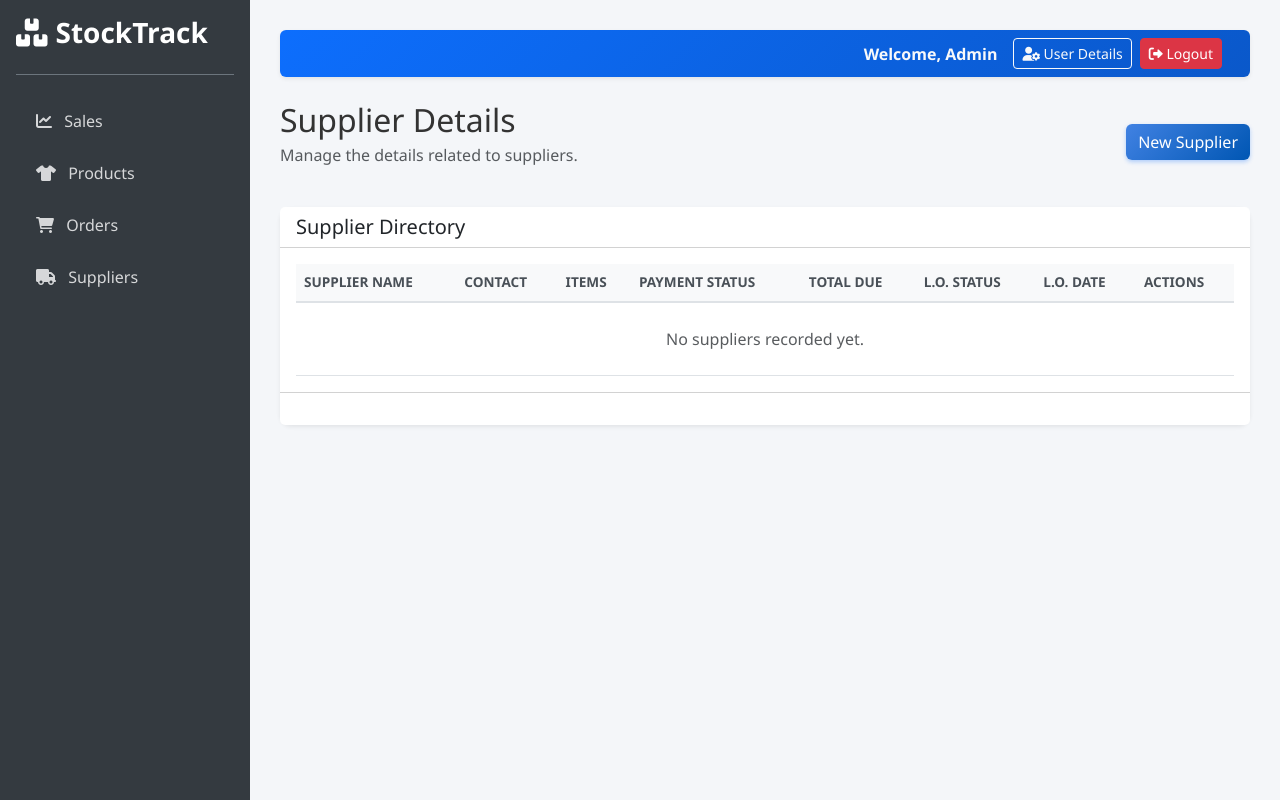
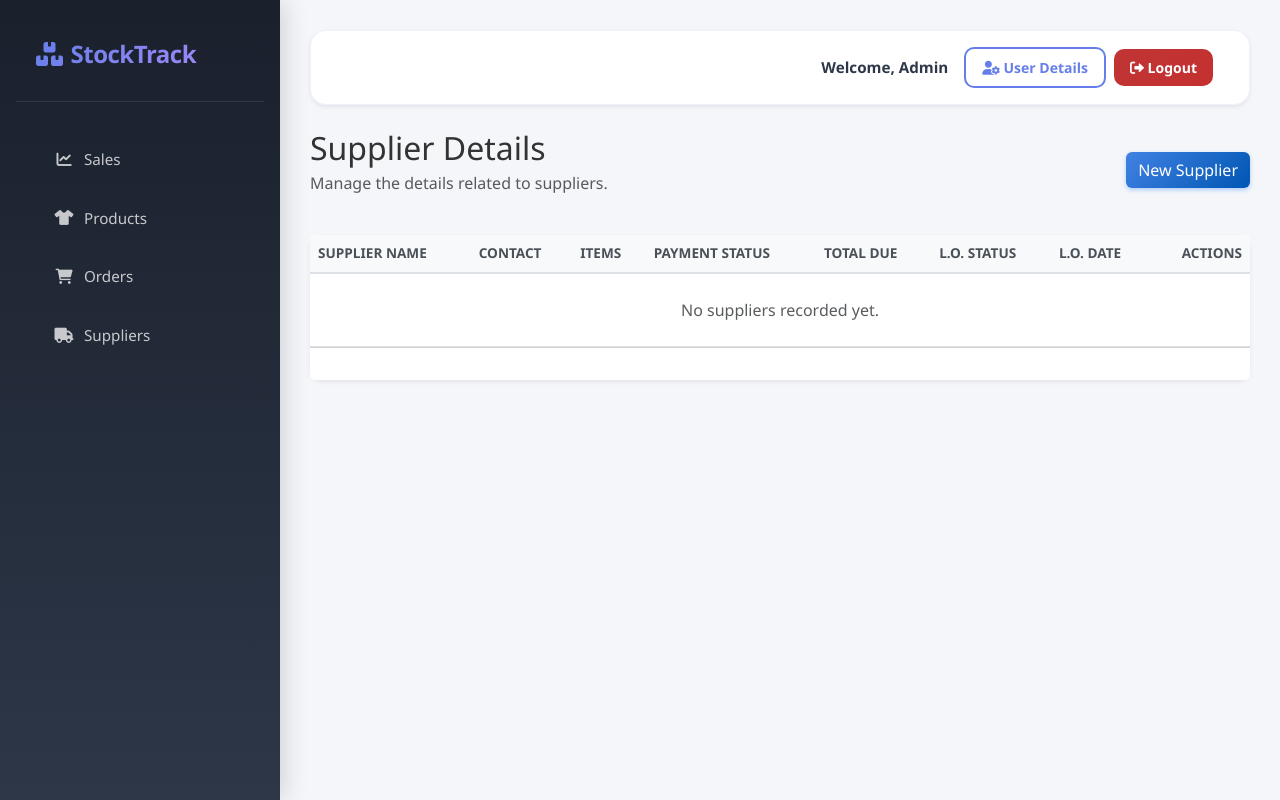
Before and after one commit to Ravindu-Kuruppuarachchi/StockTrack, a FastAPI app: page /suppliers in a window 1280 px wide. Run offline with FastAPI, Linux system fonts and the light colour scheme; the visitor is signed in with stand-in values (Sample User, id 1).

Commit message:
update UI

```diff
--- a/database.py
+++ b/database.py
@@ -16,6 +16,5 @@
     finally:
         db.close()
 
-
 # Create all tables
 Base.metadata.create_all(bind=engine)
--- a/static/css/styles.css
+++ b/static/css/styles.css
@@ -1,9 +1,9 @@
+
+/* 1. BASE & LAYOUT */
 body {
-    background-color: #f4f6f9; /* Soft gray-blue background */
+    background-color: #f4f6f9;
     font-family: 'Segoe UI', Tahoma, Geneva, Verdana, sans-serif;
     color: #333;
-
-    /* Layout Flexbox */
     display: flex;
     min-height: 100vh;
     flex-direction: column;
@@ -14,43 +14,153 @@
     display: flex;
     flex: 1;
     width: 100%;
+    background: rgba(255, 255, 255, 0.02);
 }
 
+
 #sidebar {
-    min-width: 250px;
-    max-width: 250px;
-    background: #343a40;
+    min-width: 280px;
+    max-width: 280px;
+    background: linear-gradient(180deg, #1a202c 0%, #2d3748 100%);
     color: #fff;
-    transition: all 0.3s;
+    transition: all 0.4s cubic-bezier(0.4, 0, 0.2, 1);
     min-height: 100vh;
+    box-shadow: 4px 0 24px rgba(0, 0, 0, 0.15);
+    position: relative;
+    overflow: hidden;
+}
+
+
+
+.sidebar-header {
+    padding: 1.5rem 1.25rem !important;
+    border-bottom: 1px solid rgba(255, 255, 255, 0.1) !important;
+    position: relative;
+    z-index: 1;
+}
+
+.sidebar-header h3 {
+    font-size: 1.5rem;
+    font-weight: 700;
+    letter-spacing: -0.5px;
+    background: linear-gradient(135deg, #667eea 0%, #a78bfa 100%);
+    -webkit-background-clip: text;
+    -webkit-text-fill-color: transparent;
+    background-clip: text;
+}
+
+#sidebar .components {
+    padding-top: 2rem !important;
 }
 
 #sidebar .nav-link {
-    color: rgba(255,255,255,.8);
-    padding: 10px 20px;
-    border-radius: 4px;
-    margin-bottom: 5px;
+    color: rgba(255, 255, 255, 0.75);
+    padding: 0.875rem 1.25rem;
+    border-radius: 12px;
+    margin: 0 1rem 0.5rem 1rem;
+    transition: all 0.3s ease;
+    font-weight: 500;
+    font-size: 0.95rem;
+    display: flex;
+    align-items: center;
+    position: relative;
+    overflow: hidden;
+}
+
+#sidebar .nav-link i {
+    width: 24px;
+    text-align: center;
+    transition: transform 0.3s ease;
 }
 
 #sidebar .nav-link:hover {
     color: #fff;
-    background: rgba(255,255,255,.1);
+    background: rgba(102, 126, 234, 0.15);
+    transform: translateX(4px);
+}
+
+#sidebar .nav-link:hover i {
+    transform: scale(1.1);
 }
 
 #sidebar .nav-link.active {
-    background: linear-gradient(135deg, #0d6efd 0%, #0056b3 100%);
+    background: linear-gradient(135deg, #667eea 0%, #764ba2 100%);
     color: white;
-    box-shadow: 0 4px 6px rgba(0,0,0,0.2);
+    box-shadow: 0 8px 16px rgba(102, 126, 234, 0.4);
+    transform: translateX(4px);
+}
+#sidebar .nav-link.active::before {
+    content: '';
+    position: absolute;
+    left: 0;
+    top: 50%;
+    transform: translateY(-50%);
+    width: 4px;
+    height: 70%;
+    background: white;
+    border-radius: 0 4px 4px 0;
 }
 
+
+/* MAIN CONTENT */
 main {
     width: 100%;
     padding: 30px;
     background-color: #f4f6f9;
 }
 
+/* ENHANCED TOP NAVBAR */
+.navbar {
+    background: rgba(255, 255, 255, 0.95) !important;
+    backdrop-filter: blur(10px);
+    box-shadow: 0 4px 20px rgba(0, 0, 0, 0.08);
+    border-radius: 16px !important;
+    padding: 1rem 1.5rem !important;
+    border: 1px solid rgba(102, 126, 234, 0.1);
+}
 
-/* Cards */
+.navbar-brand, .navbar .nav-link {
+    font-weight: 600;
+}
+
+.navbar .text-light {
+    color: #2d3748 !important;
+    font-size: 0.95rem;
+}
+
+.navbar .btn-outline-light {
+    border: 2px solid #667eea;
+    color: #667eea;
+    font-weight: 600;
+    border-radius: 10px;
+    padding: 0.5rem 1rem;
+    transition: all 0.3s ease;
+}
+
+.navbar .btn-outline-light:hover {
+    background: linear-gradient(135deg, #667eea 0%, #764ba2 100%);
+    color: white;
+    border-color: transparent;
+    transform: translateY(-2px);
+    box-shadow: 0 4px 12px rgba(102, 126, 234, 0.3);
+}
+
+.navbar .btn-danger {
+    background: linear-gradient(135deg, #c03535 0%, #c53030 100%);
+    border: none;
+    border-radius: 10px;
+    padding: 0.5rem 1rem;
+    font-weight: 600;
+    transition: all 0.3s ease;
+}
+
+.navbar .btn-danger:hover {
+    background: linear-gradient(135deg, #e53e3e 0%, #9b2c2c 100%);
+    transform: translateY(-2px);
+    box-shadow: 0 4px 12px rgba(245, 101, 101, 0.4);
+}
+
+/* 5. CARDS*/
 .card {
     border: none;
     border-radius: 12px;
@@ -64,26 +174,11 @@
     box-shadow: 0 8px 16px rgba(0, 0, 0, 0.1);
 }
 
-/* Navbar (Top) */
-.navbar {
-    background: linear-gradient(135deg, #0d6efd 0%, #0a58ca 100%) !important;
-    box-shadow: 0 2px 4px rgba(0,0,0,0.1);
+/* 6. TABLES */
+.table {
+    margin-bottom: 0;
 }
 
-.navbar-brand, .nav-link {
-    color: white !important; /* Forces top navbar text white */
-    font-weight: 500;
-}
-
-#sidebar .nav-link {
-    color: rgba(255,255,255,.8) !important;
-}
-#sidebar .nav-link:hover, #sidebar .nav-link.active {
-    color: #fff !important;
-}
-
-/* Tables */
-.table { margin-bottom: 0; }
 .table thead th {
     background-color: #f8f9fa;
     color: #495057;
@@ -92,36 +187,42 @@
     font-size: 0.85rem;
     border-bottom: 2px solid #dee2e6;
 }
-.table-hover tbody tr:hover { background-color: #f1f3f5; }
 
-/* Buttons */
+.table-hover tbody tr:hover {
+    background-color: #f1f3f5;
+}
+
+/* 7. BUTTONS */
 .btn-primary {
     background: linear-gradient(135deg, #4182e3 0%, #0056b3 100%);
     border: none;
     box-shadow: 0 2px 4px rgba(13, 110, 253, 0.3);
 }
+
 .btn-primary:hover {
     background: linear-gradient(135deg, #3375d6 0%, #004494 100%);
     transform: translateY(-1px);
 }
+
 .btn-success {
     background: linear-gradient(135deg, #1fb16d 0%, #0c6a3e 100%);
     border: none;
     box-shadow: 0 2px 4px rgba(25, 135, 84, 0.3);
 }
 
-/* Forms */
+/* 8. FORMS */
 .form-control, .form-select {
     border-radius: 8px;
     border: 1px solid #ced4da;
     padding: 10px 15px;
 }
+
 .form-control:focus, .form-select:focus {
     box-shadow: 0 0 0 3px rgba(13, 110, 253, 0.15);
     border-color: #86b7fe;
 }
 
-/* Badges */
+/* 9. BADGES */
 .badge {
     padding: 0.5em 0.8em;
     border-radius: 6px;
@@ -129,10 +230,10 @@
     letter-spacing: 0.5px;
 }
 
-/* 5. RESPONSIVENESS */
+/* 10. RESPONSIVENESS */
 @media (max-width: 768px) {
     #sidebar {
-        margin-left: -250px;
+        margin-left: -280px;
     }
     #sidebar.active {
         margin-left: 0;
--- a/templates/base.html
+++ b/templates/base.html
@@ -9,7 +9,7 @@
 
     <link rel="stylesheet" href="https://cdnjs.cloudflare.com/ajax/libs/font-awesome/6.0.0/css/all.min.css">
 
-    <link href="{{ url_for('static', path='/css/styles.css') }}" rel="stylesheet">
+    <link href="{{ url_for('static', path='/css/styles.css') }}?v={{ range(100000, 999999)|random }}" rel="stylesheet">
 </head>
 <body>
 
--- a/templates/suppliers.html
+++ b/templates/suppliers.html
@@ -14,15 +14,15 @@
     </a>
 </div>
 
+
+
 <div class="row mt-4">
     <div class="col-md-12">
         <div class="card border-0 shadow-sm">
-            <div class="card-header bg-white d-flex align-items-center">
-                <h5 class="mb-0">Supplier Directory</h5>
-            </div>
-            <div class="card-body">
+
+            <div class="card-body p-0">
                 <div class="table-responsive">
-                    <table class="table table-hover align-middle">
+                    <table class="table table-hover align-middle mb-0">
                         <thead class="table-light">
                             <tr>
                                 <th>Supplier Name</th>
@@ -32,8 +32,7 @@
                                 <th>Total Due</th>
                                 <th>L.O. Status</th>
                                 <th>L.O. Date</th>
-                                <th>Actions</th>
-                            </tr>
+                                <th class="text-end">Actions</th> </tr>
                         </thead>
                         <tbody id="tableBody">
                             {% for supplier in suppliers %}
@@ -81,6 +80,7 @@
                                 <td>
                                     {{supplier.last_order_date}}
                                 </td>
+
                                 <td class="text-end">
                                     <a href="/orders/new?supplier_id={{ supplier.id }}" class="btn btn-sm btn-primary">
                                         Place Order
@@ -101,10 +101,11 @@
                     </table>
                 </div>
             </div>
+
             <div class="card-footer bg-white py-3">
                 <nav aria-label="Supplier pagination">
                     <ul class="pagination justify-content-center mb-0" id="paginationControls">
-                        </ul>
+                    </ul>
                 </nav>
             </div>
         </div>
```
